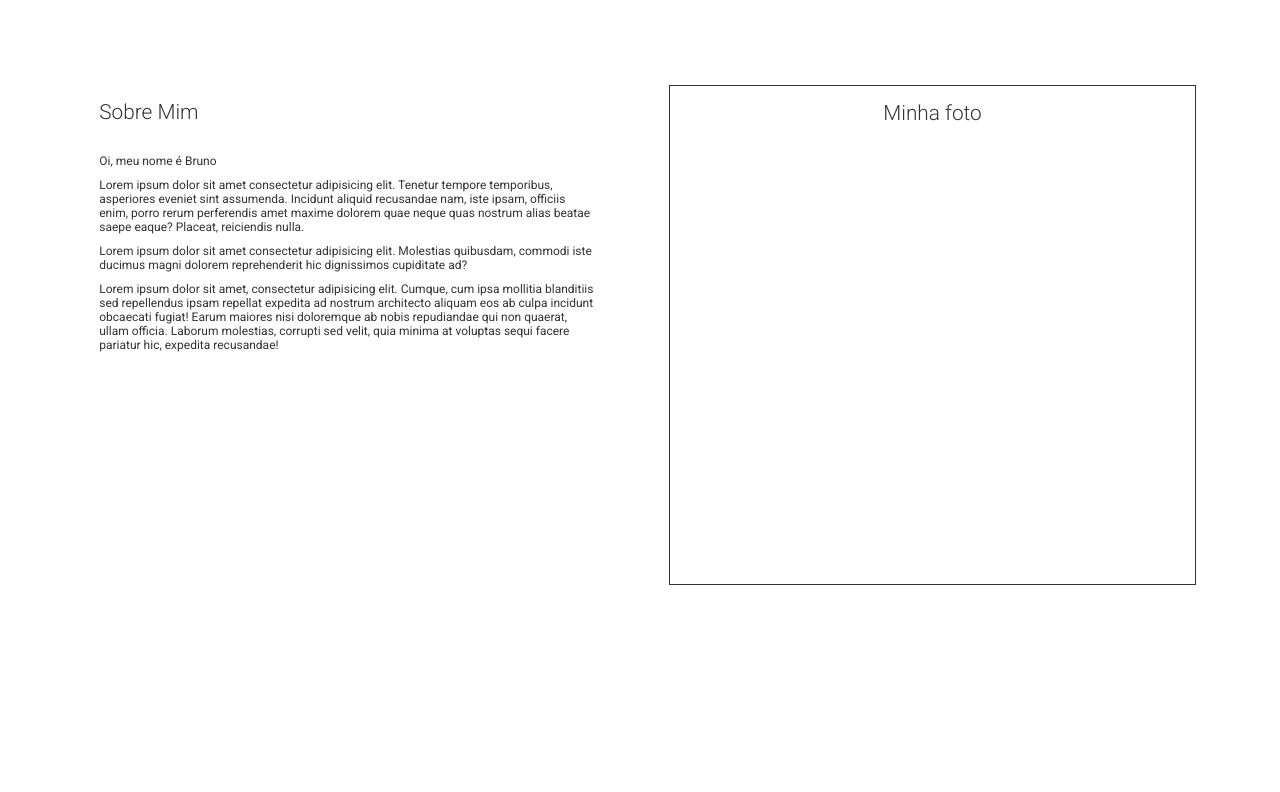
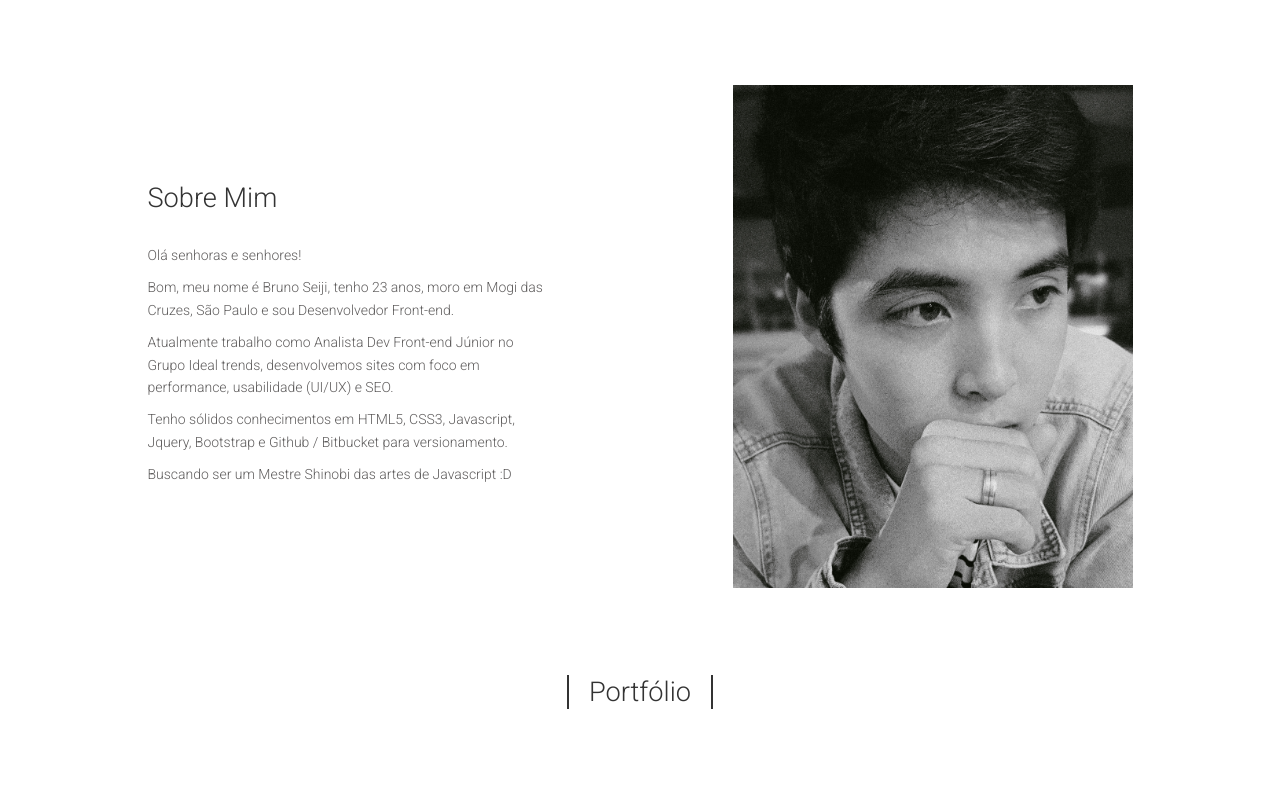
Before and after one commit to brunoseiji/portfolio_2019, a plain HTML site: page index.html in a window 1280 px wide. Shown: the part 155-947 px from the top of the page. Before the commit the page ends 800 px from the top, so only its background shows below. Drawn offline with Linux system fonts and the light colour scheme.

Commit message:
Logo alterado, texto e imagem sobre-mim

```diff
--- a/css/style.css
+++ b/css/style.css
@@ -3,32 +3,34 @@
    padding: 0;
    box-sizing: border-box;
    list-style: none;
+   color: #333;
 }
 
 body {
    font-family: 'Roboto', 'sans-serif';
-   color: #333;
 }
 
 a {
    text-decoration: none;
 }
 
-h2 {
+h1, h2 {
    font-weight: 300;
-   font-size: 1.3em;
+   font-size: 1.7em;
    margin-bottom: 30px;
 }
 
 p {
-   font-size: 12px;
+   font-size: 14px;
    margin-bottom: 10px;
+   color: #605E5E;
+   font-weight: 300;
+   line-height: 1.6;
 }
 
 .container {
-   width: 1170px;
+   margin-left: auto;
    margin-right: auto;
-   margin-left: auto;
 }
 
 /*    CABEÇALHO    */
@@ -42,6 +44,8 @@ p {
 .cabecalho nav {
    display: flex;
    justify-content: space-between;
+   align-items: center;
+   width: 100%;
 }
 
 .cabecalho ul {
@@ -57,26 +61,69 @@ p {
    color: #478036;
 }
 
-
-/*    MAIN    */
 .sobre-mim {
    display: flex;
+   flex-wrap: wrap;
    justify-content: space-around;
+   align-items: center;
 }
 
-.sobre-mim-esq {
-   width: 45%;
-   margin: 0 auto;
-   min-height: 500px;
-   padding: 15px;
+.sobre-mim-txt {
+   max-width: 400px;
 }
 
-.sobre-mim-dir {
-   width: 45%;
-   margin:  auto;
-   min-height: 500px;
-   padding: 15px;
+.sobre-mim-img {
+   width: 400px;
+}
+
+.sobre-mim-img img {
+   width: 100%;
+}
+
+
+
+
+.portfolio {
+   width: 100%;
    text-align: center;
-   align-items: center;
+   height: 25vh;
+   display: flex;
+   justify-content: center;
+   align-items: center
+}
+
+.portfolio h2 {
+   margin-bottom: 0;
+}
+.portfolio h2::before {
+   content: "";
    border: 1px solid #333;
+   margin-right: 20px;
 }
+.portfolio h2::after {
+   content: "";
+   border: 1px solid #333;
+   margin-left: 20px;
+}
+
+
+
+
+
+
+
+
+@media only screen and (max-width: 1170px) {
+   .container {
+      width: 768px;
+   }
+   .cabecalho nav {
+      justify-content: space-around;
+   }
+}
+
+@media only screen and (min-width: 1170px) {
+   .container {
+      max-width: 1170px;
+   }
+}
--- a/index.html
+++ b/index.html
@@ -12,7 +12,7 @@
    <header class="cabecalho">
       <nav class="container">
          <a class="logo-topo" href="#">
-            <img src="img/logo.png" alt="logo" title="logo provisória">
+            <img src="img/logo.png" alt="logo" title="logo">
          </a>
          <ul>
             <li><a href="#">Home</a></li>
@@ -22,20 +22,25 @@
       </nav>
    </header>
    <body>
-      <main class="container">
-         <section class="sobre-mim">
-            <div class="sobre-mim-esq">
-               <h2>Sobre Mim</h2>
-               <p>Oi, meu nome é Bruno</p>
-               <p>Lorem ipsum dolor sit amet consectetur adipisicing elit. Tenetur tempore temporibus, asperiores eveniet sint assumenda. Incidunt aliquid recusandae nam, iste ipsam, officiis enim, porro rerum perferendis amet maxime dolorem quae neque quas nostrum alias beatae saepe eaque? Placeat, reiciendis nulla.</p>
-               <p>Lorem ipsum dolor sit amet consectetur adipisicing elit. Molestias quibusdam, commodi iste ducimus magni dolorem reprehenderit hic dignissimos cupiditate ad?</p>
-               <p>Lorem ipsum dolor sit amet, consectetur adipisicing elit. Cumque, cum ipsa mollitia blanditiis sed repellendus ipsam repellat expedita ad nostrum architecto aliquam eos ab culpa incidunt obcaecati fugiat! Earum maiores nisi doloremque ab nobis repudiandae qui non quaerat, ullam officia. Laborum molestias, corrupti sed velit, quia minima at voluptas sequi facere pariatur hic, expedita recusandae!</p>
-            </div>
-            <div class="sobre-mim-dir">
-               <h2>Minha foto</h2>
-            </div>
-         </section>
-      </main>
+      <section class="container sobre-mim">
+         <div class="sobre-mim-txt">
+            <h1>Sobre Mim</h1>
+            <p>Olá senhoras e senhores!</p>
+            <p>Bom, meu nome é Bruno Seiji, tenho 23 anos, moro em Mogi das Cruzes, São Paulo e sou Desenvolvedor Front-end.</p>
+            <p>Atualmente trabalho como Analista Dev Front-end Júnior no Grupo Ideal trends, desenvolvemos sites com foco em performance, usabilidade (UI/UX) e SEO.</p>
+            <p>Tenho sólidos conhecimentos em HTML5, CSS3, Javascript, Jquery, Bootstrap e Github / Bitbucket para versionamento.</p>
+            <p>Buscando ser um Mestre Shinobi das artes de Javascript :D</p>
+         </div>
+         <div class="sobre-mim-img">
+            <img src="img/eu.jpg" alt="Bruno Seiji Menezes">
+         </div>
+      </section>
+
+      <section class="portfolio">
+         <div class="portfolio-box">
+            <h2>Portfólio</h2>
+         </div>
+      </section>
    </body>
 </body>
 </html>
```
Also changed, not shown: img/eu.jpg (added), img/logo.png.
